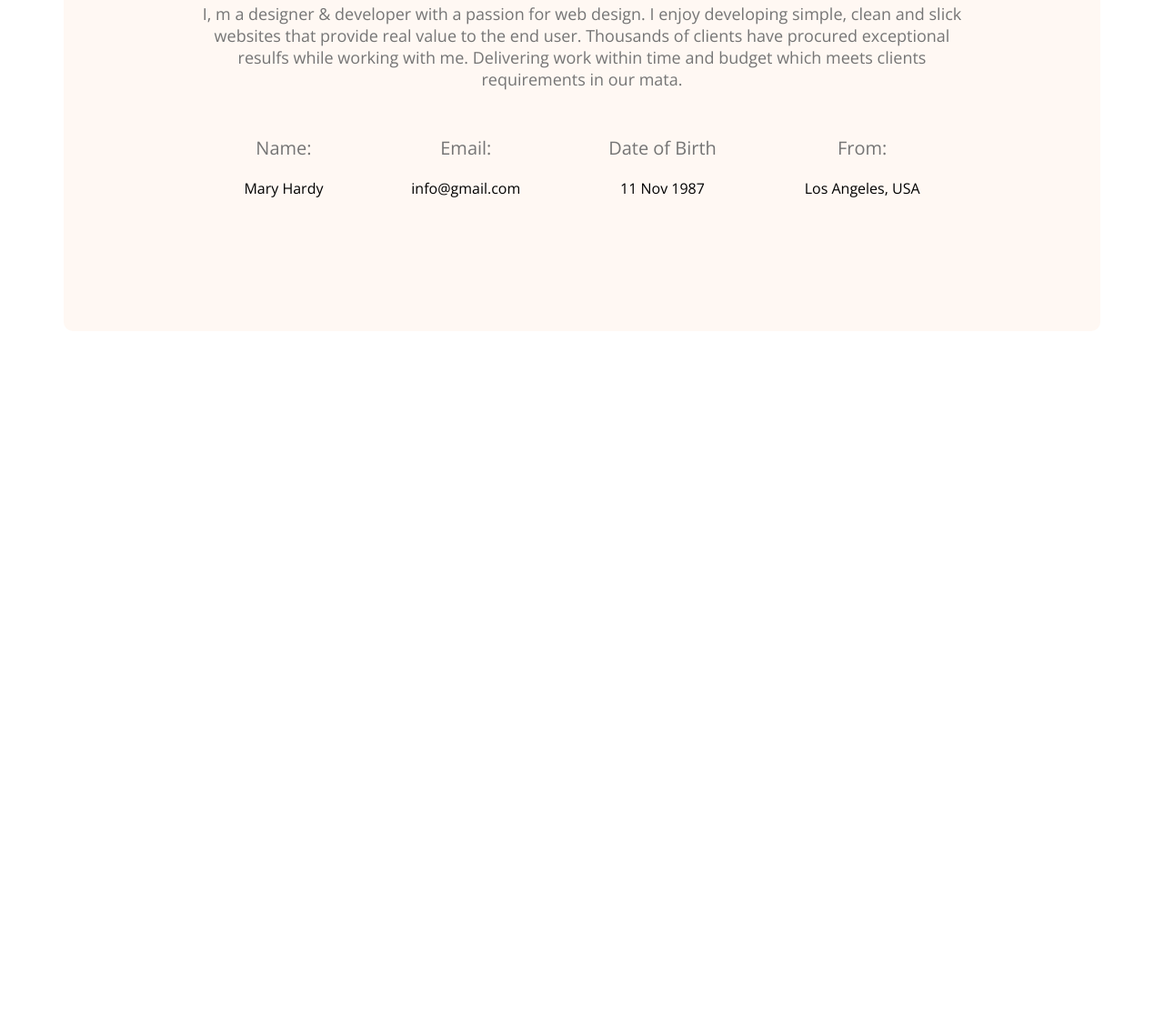
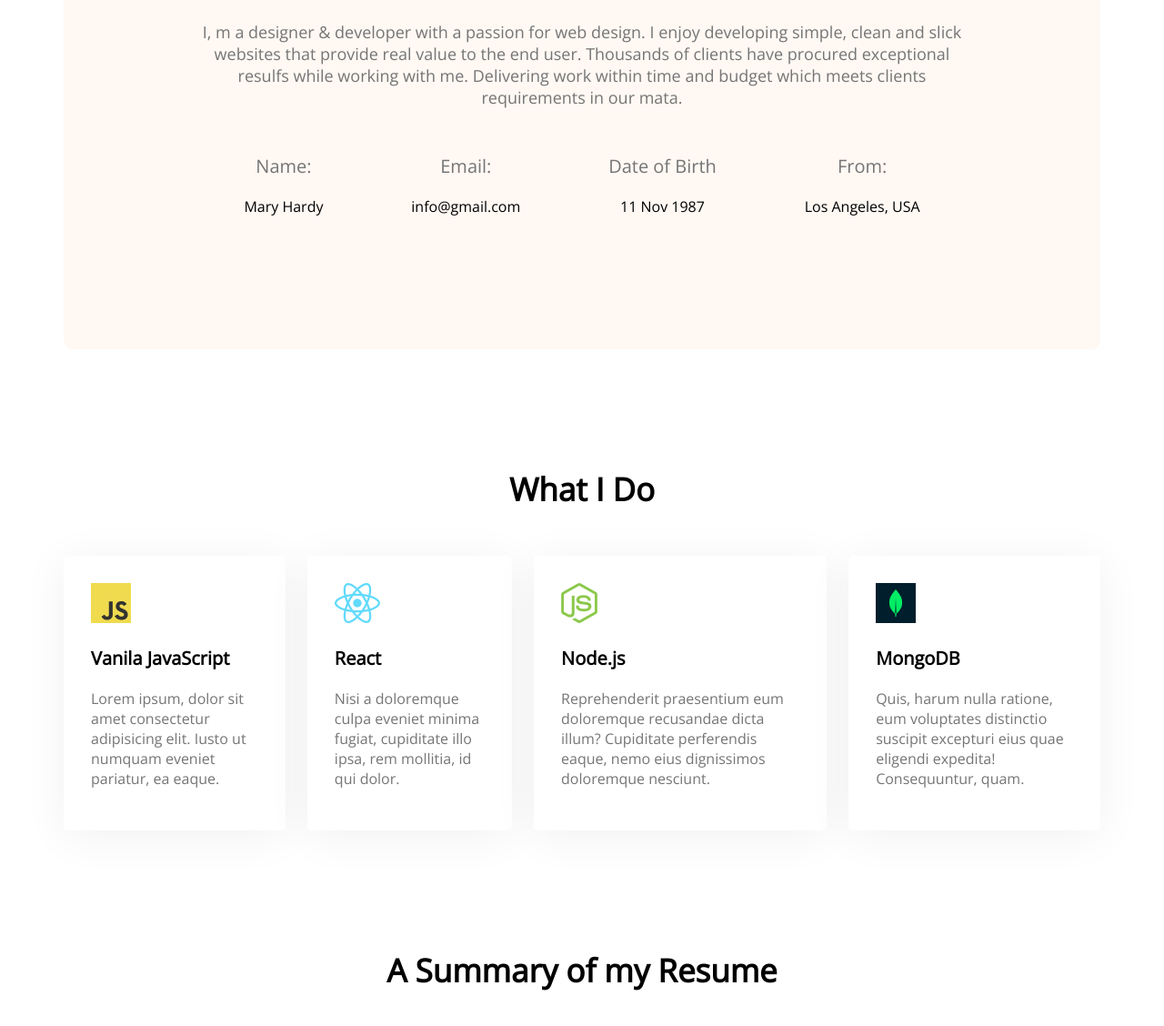
Before and after one commit to ashikuzzamanmoon/developer-portfolio, a plain HTML site: page index.html in a window 1280 px wide. Shown: the part 1281-2409 px from the top of the page at 91% size. Before the commit the page ends 1653 px from the top, so only its background shows below. Drawn offline with nearby package versions, Linux system fonts and the light colour scheme.

Commit message:
added skills content

```diff
--- a/index.html
+++ b/index.html
@@ -53,6 +53,38 @@
               </div>
             </div>
         </section>
+        <!-- what i do section -->
+        <section class="what-i-do">
+          <h3 class="section-title">What I Do</h3>
+
+          <div class="skills-container">
+            <div class="skill">
+              <img src="images/icons/js.png" alt="">
+              <p class="skill-title">Vanila JavaScript</p>
+              <p class="skill-description">Lorem ipsum, dolor sit amet consectetur adipisicing elit. Iusto ut numquam eveniet pariatur, ea eaque.</p>
+            </div>
+            <div class="skill">
+              <img src="images/icons/react.png" alt="">
+              <p class="skill-title">React</p>
+              <p class="skill-description">Nisi a doloremque culpa eveniet minima fugiat, cupiditate illo ipsa, rem mollitia, id qui dolor.</p>
+            </div>
+            <div class="skill">
+              <img src="images/icons/nodejs.png" alt="">
+              <p class="skill-title">Node.js</p>
+              <p class="skill-description">Reprehenderit praesentium eum doloremque recusandae dicta illum? Cupiditate perferendis eaque, nemo eius dignissimos doloremque nesciunt.</p>
+            </div>
+            <div class="skill">
+              <img src="images/icons/mongo.png" alt="">
+              <p class="skill-title">MongoDB</p>
+              <p class="skill-description">Quis, harum nulla ratione, eum voluptates distinctio suscipit excepturi eius quae eligendi expedita! Consequuntur, quam.</p>
+            </div>
+          </div>
+        </section>
+
+        <!-- Ruseme Section -->
+        <section class="resume">
+            <h3 class="section-title">A Summary of my Resume </h3>
+        </section>
 
     </main>
     <footer>
--- a/styles/portfolio.css
+++ b/styles/portfolio.css
@@ -73,10 +73,12 @@ main{
    max-width: 1140px;
    margin: 0 auto;
 }
+section{
+    margin-top: 130px;
+}
 
 /* about section styles */
 .about{
-    margin-top: 130px;
     background: #FFF8F3;
     border-radius: 10px;
     padding: 130px 150px;
@@ -84,9 +86,10 @@ main{
 }
 
 .section-title{
+    text-align: center;
     font-weight: 700;
     font-size: 35px;
-    margin-bottom: 30px;
+    margin-bottom: 50px;
 }
 
 .section-description{
@@ -110,3 +113,30 @@ info-description{
     font-size: 20px;
     color: #474747;
 }
+
+/* What i do styles */
+
+
+
+.skills-container{
+    display: flex;
+    gap: 24px;
+}
+.skill{
+    background: #FFFFFF;
+    box-shadow: 0px 6px 50px rgba(0, 0, 0, 0.06);
+    border-radius: 5px;
+    padding: 30px;
+}
+
+.skill-title{
+    font-weight: 700;
+    font-size: 20px;
+    margin-top: 30;
+    margin-bottom: 20;
+}
+.skill-description{
+    color: #757575;
+}
+
+/* Resume Styles */
```
